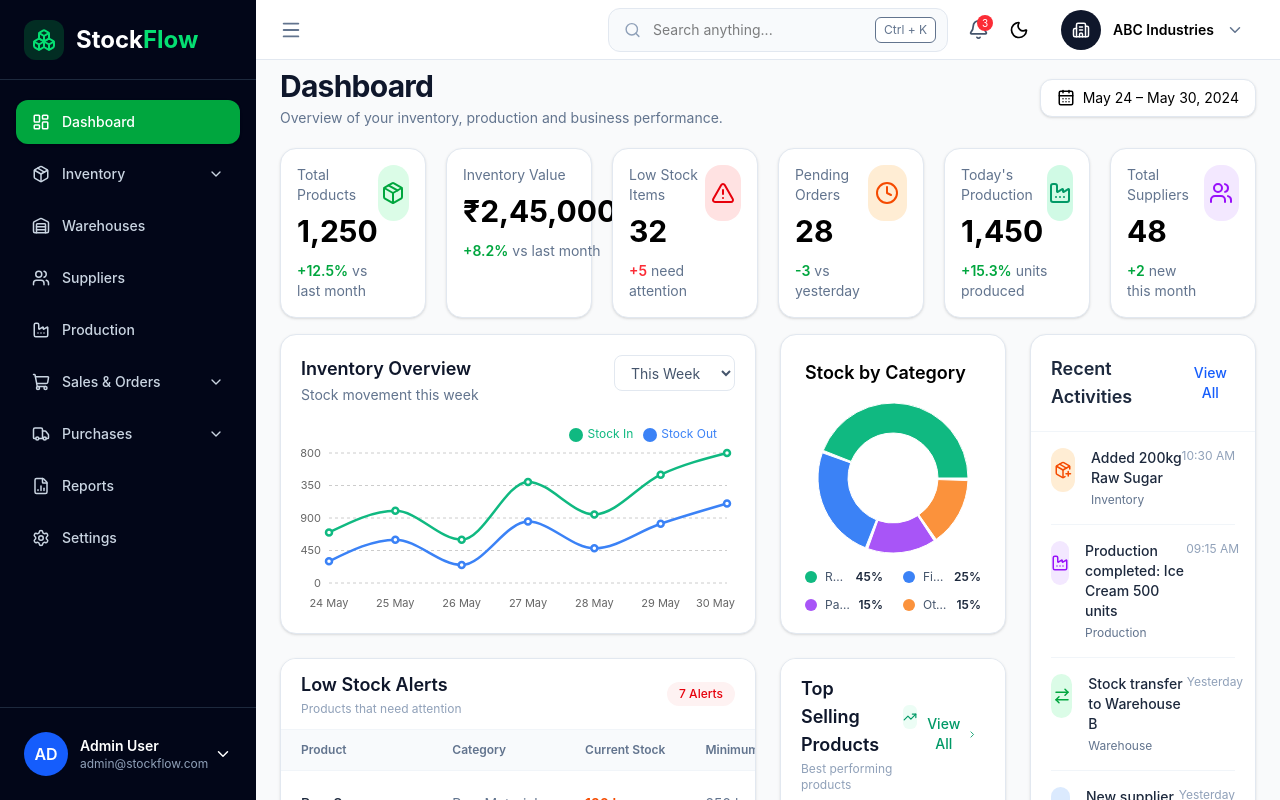
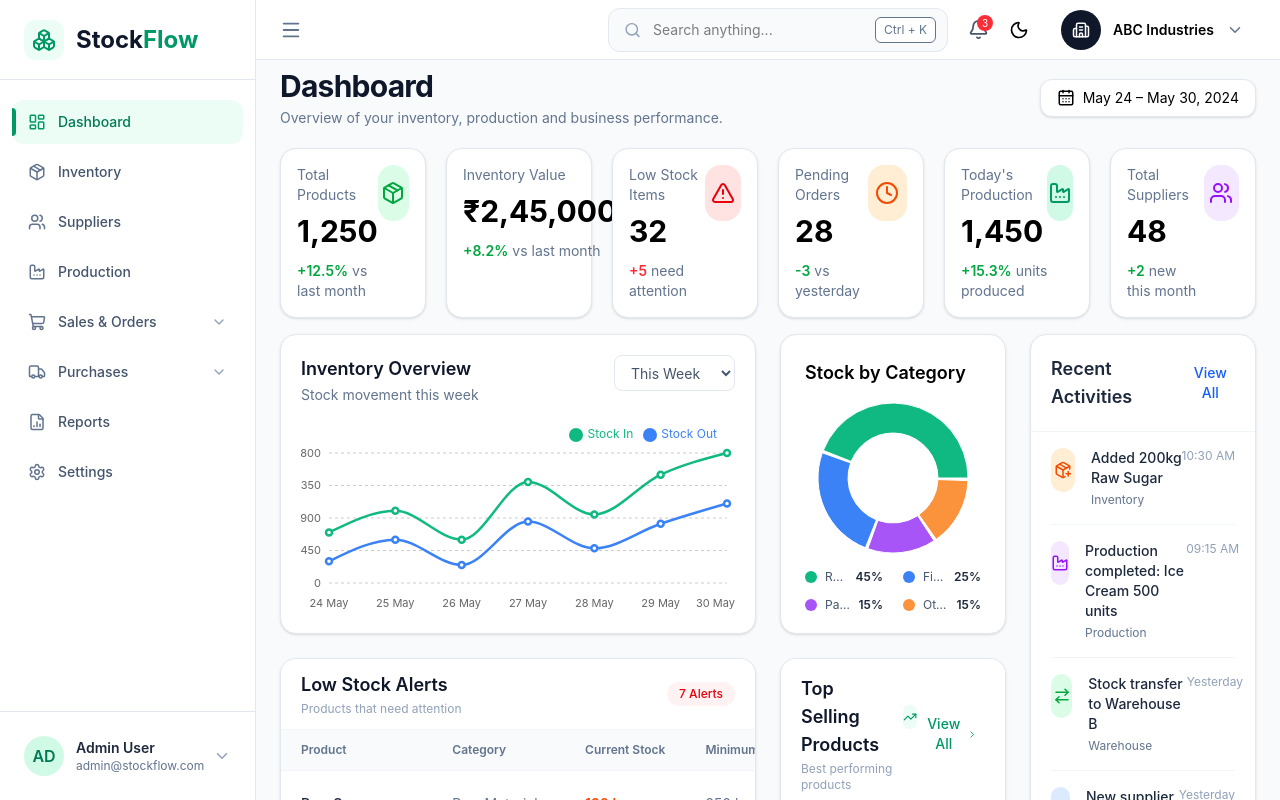
Before and after one commit to AljasMuthukadan/stockflow, a React (Vite) app in the folder client/: page /dashboard in a window 1280 px wide. Built offline with nearby package versions, Linux system fonts and the light colour scheme.

Commit message:
Sidebar UI Changed and functionality Implemented

```diff
--- a/client/src/layouts/DashboardLayout.jsx
+++ b/client/src/layouts/DashboardLayout.jsx
@@ -1,6 +1,6 @@
 import { Outlet } from "react-router-dom";
 import Navbar from "./components/NavBar";
-import Sidebar from "./components/SideBar";
+import Sidebar from "./components/sidebar/SideBar";
 
 const DashboardLayout = () => {
   return (
--- a/client/src/layouts/components/SideBar.jsx
+++ /dev/null
@@ -1,161 +0,0 @@
-import {
-  Boxes,
-  LayoutDashboard,
-  Package,
-  Warehouse,
-  Users,
-  Factory,
-  ShoppingCart,
-  Truck,
-  FileBarChart2,
-  Settings,
-  ChevronDown,
-} from "lucide-react";
-
-const menu = [
-  {
-    title: "Dashboard",
-    icon: LayoutDashboard,
-    active: true,
-  },
-  {
-    title: "Inventory",
-    icon: Package,
-    dropdown: true,
-  },
-  {
-    title: "Warehouses",
-    icon: Warehouse,
-    link: "/warehouses",
-  },
-  {
-    title: "Suppliers",
-    icon: Users,
-    link: "/suppliers",
-  },
-  {
-    title: "Production",
-    icon: Factory,
-    link: "/production",
-  },
-  {
-    title: "Sales & Orders",
-    icon: ShoppingCart,
-    dropdown: true,
-    link: "/sales-orders",
-  },
-  {
-    title: "Purchases",
-    icon: Truck,
-    dropdown: true,
-    link: "/purchases",
-  },
-  {
-    title: "Reports",
-    icon: FileBarChart2,
-    link: "/reports",
-  },
-  {
-    title: "Settings",
-    icon: Settings,
-    link: "/settings",
-  },
-];
-
- function Sidebar() {
-  return (
-    <aside className="w-64 max min-h-screen bg-slate-950 text-white flex flex-col">
-
-      {/* Logo */}
-
-      <div className="h-20 flex items-center px-6 border-b border-slate-800">
-
-        <div className="w-10 h-10 rounded-xl bg-green-500/20 flex items-center justify-center">
-          <Boxes className="text-green-400" size={24} />
-        </div>
-
-        <h1 className="ml-3 text-2xl font-bold">
-          Stock<span className="text-green-400">Flow</span>
-        </h1>
-
-      </div>
-
-      {/* Navigation */}
-
-      <nav className="flex-1 mt-5 px-4 space-y-2">
-
-        {menu.map((item) => {
-          const Icon = item.icon;
-
-          return (
-            <button
-              key={item.title}
-              className={`
-              w-full
-              flex
-              items-center
-              justify-between
-              rounded-xl
-              px-4
-              py-3
-              transition-all
-              ${
-                item.active
-                  ? "bg-green-600 text-white shadow"
-                  : "text-slate-300 hover:bg-slate-800 hover:text-white"
-              }
-              `}
-            >
-              <div className="flex items-center gap-3">
-                <Icon size={18} />
-                <span className="text-sm font-medium">
-                  {item.title}
-                </span>
-              </div>
-
-              {item.dropdown && (
-                <ChevronDown size={16} />
-              )}
-            </button>
-          );
-        })}
-
-      </nav>
-
-      {/* User */}
-
-      <div className="border-t border-slate-800 p-4">
-
-        <button className="w-full flex items-center justify-between hover:bg-slate-800 rounded-xl p-2 transition">
-
-          <div className="flex items-center gap-3">
-
-            <div className="w-11 h-11 rounded-full bg-blue-600 flex items-center justify-center font-semibold">
-              AD
-            </div>
-
-            <div className="text-left">
-
-              <h4 className="font-semibold text-sm">
-                Admin User
-              </h4>
-
-              <p className="text-xs text-slate-400">
-                admin@stockflow.com
-              </p>
-
-            </div>
-
-          </div>
-
-          <ChevronDown size={18} />
-
-        </button>
-
-      </div>
-
-    </aside>
-  );
-}
-
-export default Sidebar;
--- /dev/null
+++ b/client/src/layouts/components/sidebar/SideBar.jsx
@@ -0,0 +1,179 @@
+import {
+  Boxes,
+  ChevronDown,
+} from "lucide-react";
+
+import { NavLink } from "react-router-dom";
+
+import { menu } from "./sideBarMenu";
+
+function Sidebar() {
+  return (
+    <aside className="flex min-h-screen w-64 flex-col border-r border-slate-200 bg-white text-slate-800">
+
+      {/* Logo */}
+
+      <div className="flex h-20 shrink-0 items-center border-b border-slate-200 px-6">
+
+        <div className="flex h-10 w-10 items-center justify-center rounded-xl bg-emerald-50">
+          <Boxes
+            className="text-emerald-600"
+            size={24}
+          />
+        </div>
+
+        <h1 className="ml-3 text-2xl font-bold text-slate-900">
+          Stock
+          <span className="text-emerald-600">
+            Flow
+          </span>
+        </h1>
+
+      </div>
+
+
+      {/* Navigation */}
+
+      <nav className="mt-5 flex-1 space-y-1.5 px-3">
+
+        {menu.map((item) => {
+
+          const Icon = item.icon;
+
+          return (
+            <NavLink
+              key={item.title}
+              to={item.path}
+              className={({ isActive }) => `
+                group
+                relative
+                flex
+                w-full
+                items-center
+                justify-between
+                rounded-xl
+                px-4
+                py-3
+                transition-all
+                duration-200
+
+                ${
+                  isActive
+                    ? "bg-emerald-50 text-emerald-700"
+                    : "text-slate-600 hover:bg-slate-50 hover:text-slate-900"
+                }
+              `}
+            >
+
+              {({ isActive }) => (
+                <>
+                  {/* Active Indicator */}
+
+                  {isActive && (
+                    <span className="absolute left-0 top-1/2 h-7 w-1 -translate-y-1/2 rounded-r-full bg-emerald-600" />
+                  )}
+
+                  <div className="flex items-center gap-3">
+
+                    <Icon
+                      size={18}
+                      className={
+                        isActive
+                          ? "text-emerald-600"
+                          : "text-slate-500 group-hover:text-slate-700"
+                      }
+                    />
+
+                    <span className="text-sm font-medium">
+                      {item.title}
+                    </span>
+
+                  </div>
+
+
+                  {item.dropdown && (
+                    <ChevronDown
+                      size={16}
+                      className={
+                        isActive
+                          ? "text-emerald-600"
+                          : "text-slate-400"
+                      }
+                    />
+                  )}
+
+                </>
+              )}
+
+            </NavLink>
+          );
+
+        })}
+
+      </nav>
+
+
+      {/* User */}
+
+      <div className="border-t border-slate-200 p-4">
+
+        <button
+          type="button"
+          className="
+            flex
+            w-full
+            items-center
+            justify-between
+            rounded-xl
+            p-2
+            transition
+            hover:bg-slate-50
+          "
+        >
+
+          <div className="flex items-center gap-3">
+
+            <div
+              className="
+                flex
+                h-10
+                w-10
+                items-center
+                justify-center
+                rounded-full
+                bg-emerald-100
+                font-semibold
+                text-emerald-700
+              "
+            >
+              AD
+            </div>
+
+            <div className="text-left">
+
+              <h4 className="text-sm font-semibold text-slate-800">
+                Admin User
+              </h4>
+
+              <p className="text-xs text-slate-500">
+                admin@stockflow.com
+              </p>
+
+            </div>
+
+          </div>
+
+          <ChevronDown
+            size={18}
+            className="text-slate-400"
+          />
+
+        </button>
+
+      </div>
+
+    </aside>
+  );
+}
+
+export default Sidebar;
--- /dev/null
+++ b/client/src/layouts/components/sidebar/sideBarMenu.js
@@ -0,0 +1,61 @@
+import {
+  LayoutDashboard,
+  Package,
+  Users,
+  Factory,
+  ShoppingCart,
+  Truck,
+  FileBarChart2,
+  Settings,
+} from "lucide-react";
+
+export const menu = [
+  {
+    title: "Dashboard",
+    icon: LayoutDashboard,
+    path: "/dashboard",
+  },
+
+  {
+    title: "Inventory",
+    icon: Package,
+    path: "/dashboard/inventory",
+  },
+  {
+    title: "Suppliers",
+    icon: Users,
+    path    : "/dashboard/suppliers",
+  },
+
+  {
+    title: "Production",
+    icon: Factory,
+    path: "/dashboard/production",
+  },
+
+  {
+    title: "Sales & Orders",
+    icon: ShoppingCart,
+    path: "/dashboard/sales",
+    dropdown: true,
+  },
+
+  {
+    title: "Purchases",
+    icon: Truck,
+    path: "/dashboard/purchase",
+    dropdown: true,
+  },
+
+  {
+    title: "Reports",
+    icon: FileBarChart2,
+    path: "/dashboard/reports",
+  },
+
+  {
+    title: "Settings",
+    icon: Settings,
+    path: "/dashboard/settings",
+  },
+];
--- a/client/src/main.jsx
+++ b/client/src/main.jsx
@@ -1,41 +1,65 @@
-import { StrictMode } from 'react'
-import { createRoot } from 'react-dom/client'
-import './index.css'
-import App from './App.jsx'
-import {BrowserRouter , Route, Routes} from "react-router-dom"
-import RegisterPage from './pages/auth/RegisterPage.jsx';
-import LoginPage  from './pages/auth/LoginPage.jsx';
-import DashboardPage from './pages/DashboardPage.jsx';
-import DashboardLayout from './layouts/DashboardLayout.jsx';
-import InventoryPage from './pages/InventoryPage.jsx';
-import ProductionPage from './pages/ProductionPage.jsx';
-import SuppliersPage from './pages/SuppliersPage.jsx';
-import PurchaseOrdersPage from './pages/PurchaseOrdersPage.jsx';
-import ReportsPage from './pages/ReportsPage.jsx';
-import SettingsPage from './pages/SettingsPage.jsx';
-import SalesOrdersPage from './pages/SalesOrdersPage.jsx';
+import { StrictMode } from "react";
+import { createRoot } from "react-dom/client";
+import "./index.css";
 
+import { BrowserRouter, Route, Routes } from "react-router-dom";
 
-createRoot(document.getElementById('root')).render(
+import App from "./App.jsx";
+
+import LoginPage from "./pages/auth/LoginPage.jsx";
+import RegisterPage from "./pages/auth/RegisterPage.jsx";
+
+import DashboardLayout from "./layouts/DashboardLayout.jsx";
+
+import DashboardPage from "./pages/DashboardPage.jsx";
+import InventoryPage from "./pages/InventoryPage.jsx";
+import ProductionPage from "./pages/ProductionPage.jsx";
+import SuppliersPage from "./pages/SuppliersPage.jsx";
+import PurchaseOrdersPage from "./pages/PurchaseOrdersPage.jsx";
+import ReportsPage from "./pages/ReportsPage.jsx";
+import SettingsPage from "./pages/SettingsPage.jsx";
+import SalesOrdersPage from "./pages/SalesOrdersPage.jsx";
+
+createRoot(document.getElementById("root")).render(
   <StrictMode>
     <BrowserRouter>
       <Routes>
+
+        {/* Public Routes */}
         <Route path="/" element={<App />} />
         <Route path="/login" element={<LoginPage />} />
         <Route path="/register" element={<RegisterPage />} />
-      {/** Dashboard Routes */}
-      <Route  path="/dashboard" element={<DashboardLayout/>} >
+
+        {/* Dashboard Layout */}
+        <Route path="/dashboard" element={<DashboardLayout />}>
+
+          {/* /dashboard */}
           <Route index element={<DashboardPage />} />
+
+          {/* /dashboard/inventory */}
           <Route path="inventory" element={<InventoryPage />} />
+
+          {/* /dashboard/production */}
           <Route path="production" element={<ProductionPage />} />
+
+          {/* /dashboard/suppliers */}
           <Route path="suppliers" element={<SuppliersPage />} />
+
+          {/* /dashboard/purchase */}
           <Route path="purchase" element={<PurchaseOrdersPage />} />
+
+          {/* /dashboard/reports */}
           <Route path="reports" element={<ReportsPage />} />
-        <Route path="settings" element={<SettingsPage/>} />
+
+          {/* /dashboard/settings */}
+          <Route path="settings" element={<SettingsPage />} />
+
+          {/* /dashboard/sales */}
           <Route path="sales" element={<SalesOrdersPage />} />
+
         </Route>
 
       </Routes>
     </BrowserRouter>
-  </StrictMode>,
-)
+  </StrictMode>
+);
```
Lines whose indentation alone changed are shown as unchanged.
